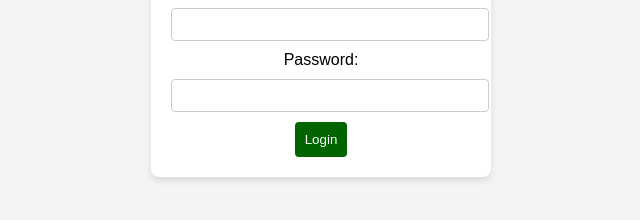
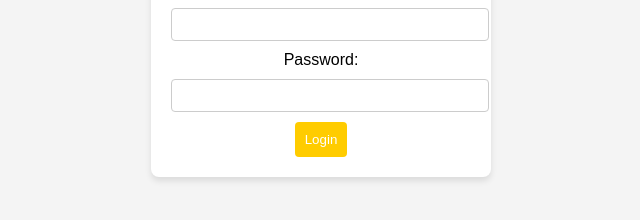
Before and after one commit to sathamhussain123/simple-login-setup, a plain HTML site: page app/index.html in a window 1280 px wide. In both pictures the pointer is over the button "Login". Shown: the part 408-628 px from the top of the page, without its empty margins (319-959 px from the left). Drawn offline with Linux system fonts and the light colour scheme.

Commit message:
Update style.css

```diff
--- a/app/style.css
+++ b/app/style.css
@@ -35,5 +35,5 @@ button {
 }
 
 button:hover {
-    background-color: #006400;
+    background-color: #FFCC00;
 }
```
